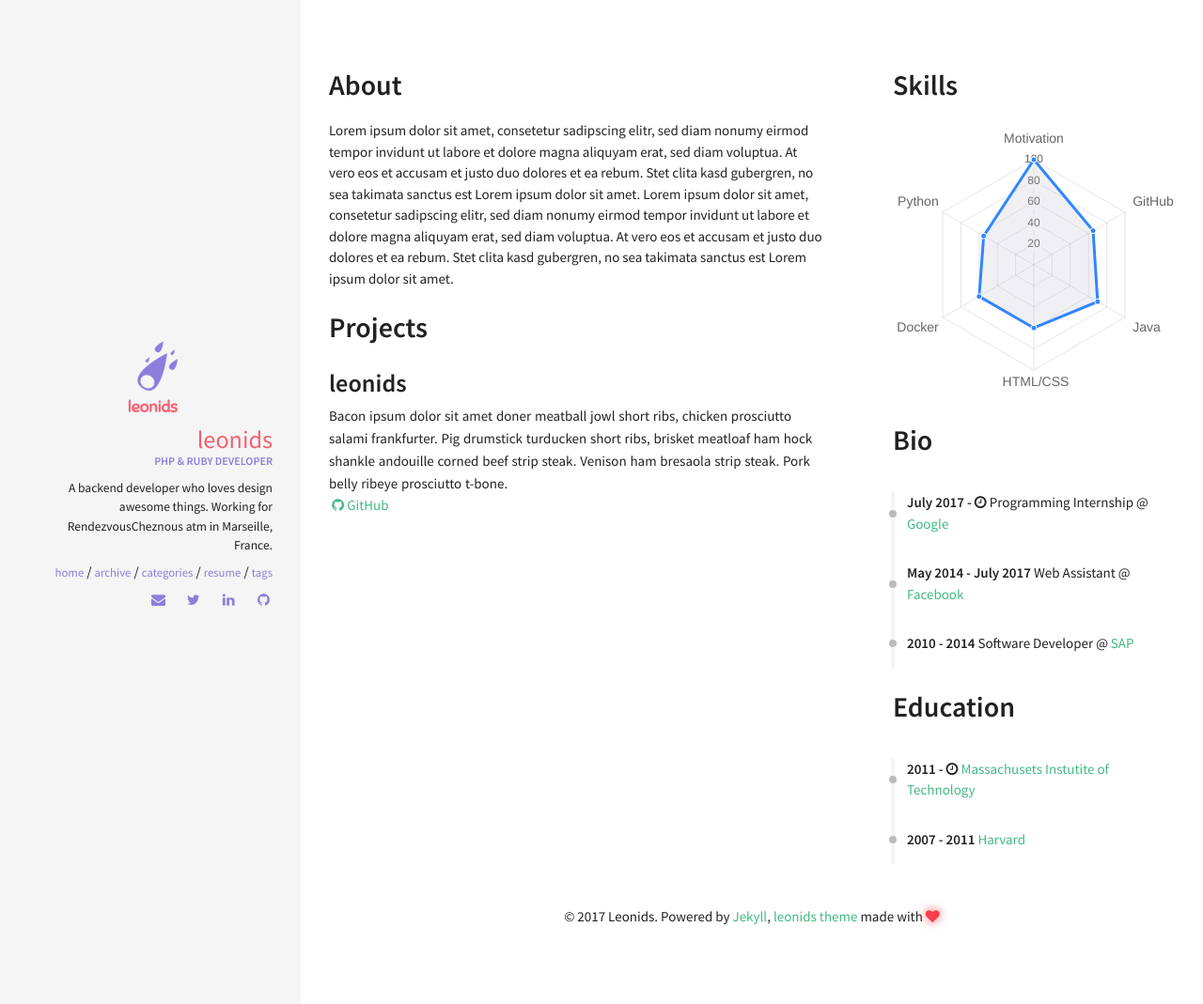
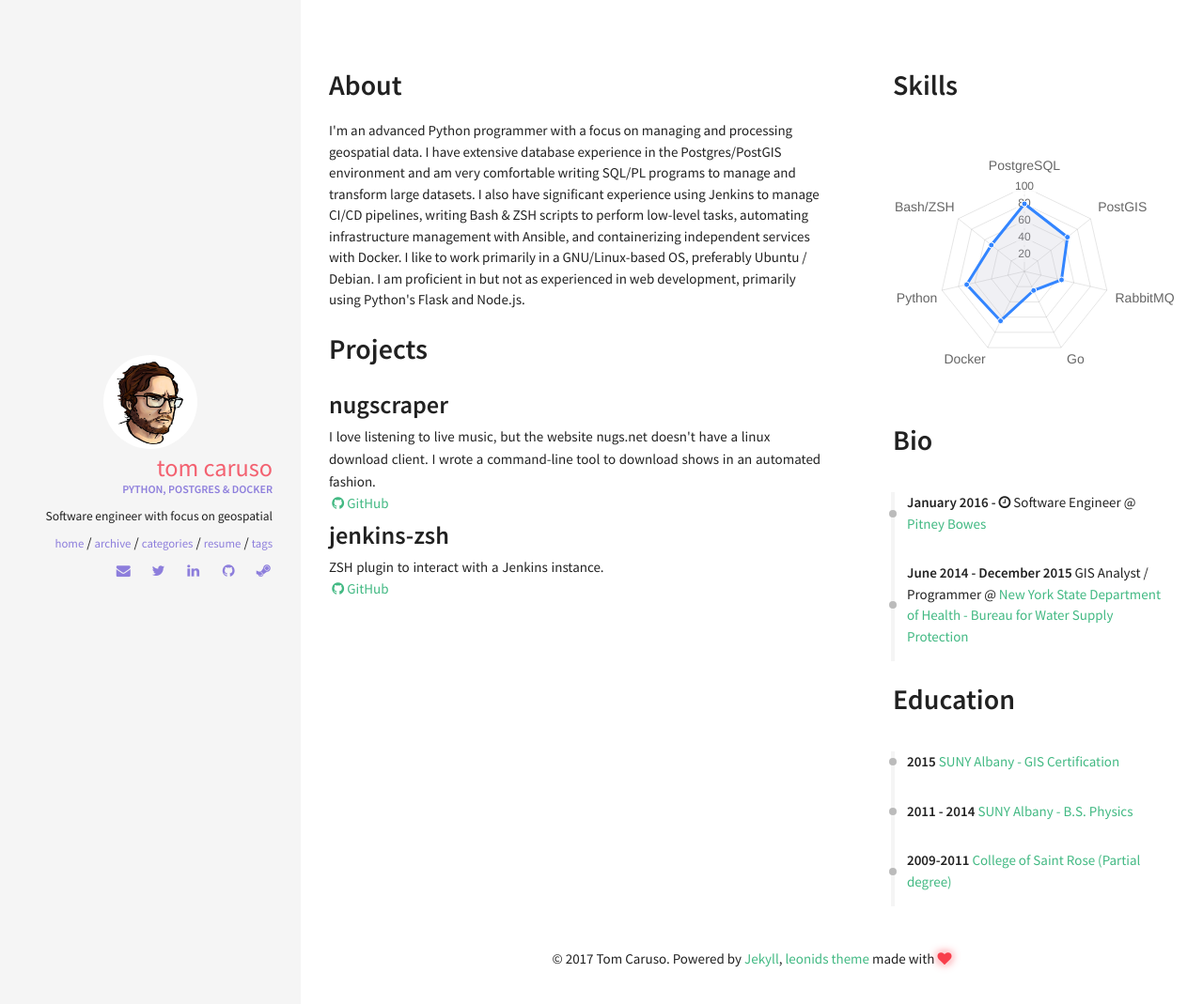
Before and after one commit to tomplex/tomplex.github.io, a Jekyll site: the page built from resume.html, in a window 1280 px wide. Shown: the top 1069 px of the page at 94% size. Built offline with Jekyll 4.4.1, drawn with Linux system fonts in a browser that asks for light colours; nearby versions of some CDN libraries.

Commit message:
update resume

```diff
--- a/_config.yml
+++ b/_config.yml
@@ -3,18 +3,18 @@
 # Site wide configuration
 ####################################
 #
-title: Leonids
-email: zourenyuan@gmail.com
-description: A simple and awesome blog theme powered by jekyll.
-url: https://renyuanz.github.io/leonids # the base hostname & protocol for your site
-keywords: ["Programming", "PHP", "Ruby"]
+title: Tom Caruso
+email: carusot42@gmail.com
+description:
+url: http://tcaruso.com
+keywords: ["Python", "PostgreSQL", "Docker"]
 
 #
 ###################################
 # Jekyll configuration
 ####################################
 #
-timezone:          Europe/Paris
+timezone:          America/New_York
 markdown:          kramdown
 highlighter:       rouge
 excerpt_separator: <!--more-->
@@ -33,13 +33,13 @@
 ####################################
 #
 owner:
-  name: Leonids
-  avatar: leonids-logo.png
-  job: "PHP & Ruby Developer"
-  bio: "A backend developer who loves design awesome things. Working for RendezvousCheznous atm in Marseille, France."
-  email: zourenyuan@gmail.com
-  disqus-shortname: renyuanzblog
-  twitter: renyuan814 #username
+  name: Tom Caruso
+  avatar: angry_tom.png
+  job: "Python, Postgres & Docker"
+  bio: "Software engineer with focus on geospatial"
+  email: carusot42@gmail.com
+  disqus-shortname:
+  twitter: astronomiser #username
   facebook: #username
   google:
     plus: #username
@@ -48,16 +48,16 @@
     ad-client:
     ad-slot:
   bing-verify:
-  github: renyuanz #username
+  github: tomplex #username
   stackoverflow: #123456/username   from a "http://stackoverflow.com/users/123456/username" link
-  linkedin: renyuan-zou-69b7038a #username
+  linkedin: thomascaruso42 #username
   xing: #username
   instagram: #username
   lastfm: #username
   tumblr: #username
   pinterest: #username
   foursquare: #username
-  steam: #username
+  steam: tomplex #username
   dribbble: #username
   youtube: #username
   soundcloud: #username
--- a/_data/index/careers.yml
+++ b/_data/index/careers.yml
@@ -1,16 +1,11 @@
 # careers section data
 # if you don't have language feature(language.yml is empty), ignore "i18n" items
-- name: Google
-  link: http://www.google.com/
-  date: July 2017 - <i class="fa fa-clock-o" aria-hidden="true" title="Until Now"></i>
-  job: Programming Internship
+- name: Pitney Bowes
+  link:
+  date: January 2016 - <i class="fa fa-clock-o" aria-hidden="true" title="Until Now"></i>
+  job: Software Engineer
 
-- name: Facebook
-  link: http://www.facebook.com/
-  date: May 2014 - July 2017
-  job: Web Assistant
-
-- name: SAP
-  link: https://www.sap.com/
-  date: 2010 - 2014
-  job: Software Developer
+- name: New York State Department of Health - Bureau for Water Supply Protection
+  link:
+  date: June 2014 - December 2015
+  job: GIS Analyst / Programmer
--- a/_data/index/education.yml
+++ b/_data/index/education.yml
@@ -1,8 +1,11 @@
-- name: Massachusets Instutite of Technology
-  link: http://web.mit.edu/
-  date: 2011 - <i class="fa fa-clock-o" aria-hidden="true" title="Until Now"></i>
-  descr: <br> (expected graduation in 2019)
+- name: SUNY Albany - GIS Certification
+  link:
+  date: 2015
 
-- name: Harvard
-  link: http://www.harvard.edu/
-  date: 2007 - 2011
+- name: SUNY Albany - B.S. Physics
+  link:
+  date: 2011 - 2014
+
+- name: College of Saint Rose (Partial degree)
+  link:
+  date: 2009-2011
--- a/_data/index/projects.yml
+++ b/_data/index/projects.yml
@@ -1,4 +1,9 @@
-- name: leonids
-  descr: "Bacon ipsum dolor sit amet doner meatball jowl short ribs, chicken prosciutto salami frankfurter. Pig drumstick turducken short ribs, brisket meatloaf ham hock shankle andouille corned beef strip steak. Venison ham bresaola strip steak. Pork belly ribeye prosciutto t-bone."
+- name: nugscraper
+  descr: "I love listening to live music, but the website nugs.net doesn't have a linux download client. I wrote a command-line tool to download shows in an automated fashion."
   image: pong.png
-  github: https://github.com/renyuanz/leonids
+  github: https://github.com/tomplex/nugscraper
+
+- name: jenkins-zsh
+  descr: "ZSH plugin to interact with a Jenkins instance."
+  image: pong.png
+  github: https://github.com/tomplex/jenkins-zsh
--- a/_data/index/skills.yml
+++ b/_data/index/skills.yml
@@ -2,5 +2,5 @@
 
 label: Ability
 id : cs
-aspects: Motivation, GitHub, Java, HTML/CSS, Docker, Python
-percentage: 100, 65, 70, 60, 60, 55
+aspects: PostgreSQL, PostGIS, RabbitMQ, Go, Docker, Python, Bash/ZSH
+percentage: 80, 65, 45, 25, 65, 70, 50
--- a/_includes/sections/about.html
+++ b/_includes/sections/about.html
@@ -1,5 +1,5 @@
 <h1><span data-i18n="skills.my_skills">About</span></h1>
 
 <div>
-    Lorem ipsum dolor sit amet, consetetur sadipscing elitr, sed diam nonumy eirmod tempor invidunt ut labore et dolore magna aliquyam erat, sed diam voluptua. At vero eos et accusam et justo duo dolores et ea rebum. Stet clita kasd gubergren, no sea takimata sanctus est Lorem ipsum dolor sit amet. Lorem ipsum dolor sit amet, consetetur sadipscing elitr, sed diam nonumy eirmod tempor invidunt ut labore et dolore magna aliquyam erat, sed diam voluptua. At vero eos et accusam et justo duo dolores et ea rebum. Stet clita kasd gubergren, no sea takimata sanctus est Lorem ipsum dolor sit amet.
+    I'm an advanced Python programmer with a focus on managing and processing geospatial data. I have extensive database experience in the Postgres/PostGIS environment and am very comfortable writing SQL/PL programs to manage and transform large datasets. I also have significant experience using Jenkins to manage CI/CD pipelines, writing Bash & ZSH scripts to perform low-level tasks, automating infrastructure management with Ansible, and containerizing independent services with Docker. I like to work primarily in a GNU/Linux-based OS, preferably Ubuntu / Debian. I am proficient in but not as experienced in web development, primarily using Python's Flask and Node.js.
 </div>
```
Also changed, not shown: img/angry_tom.png (added).
